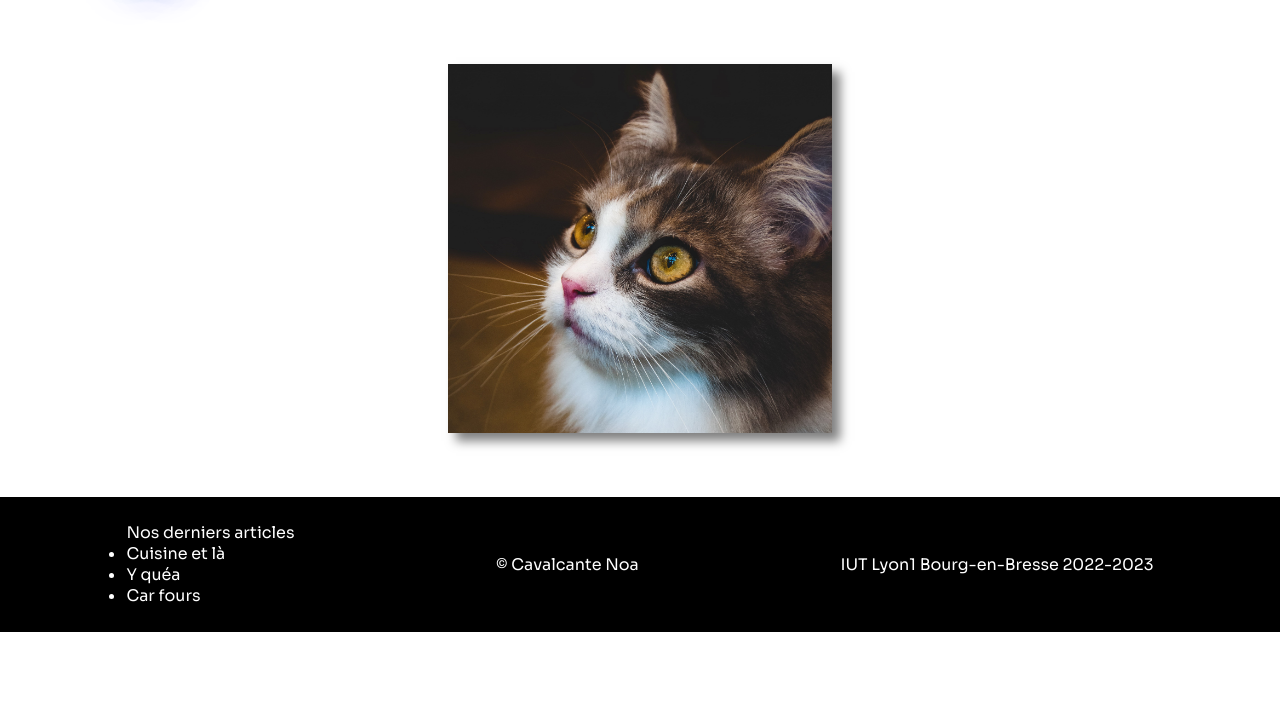
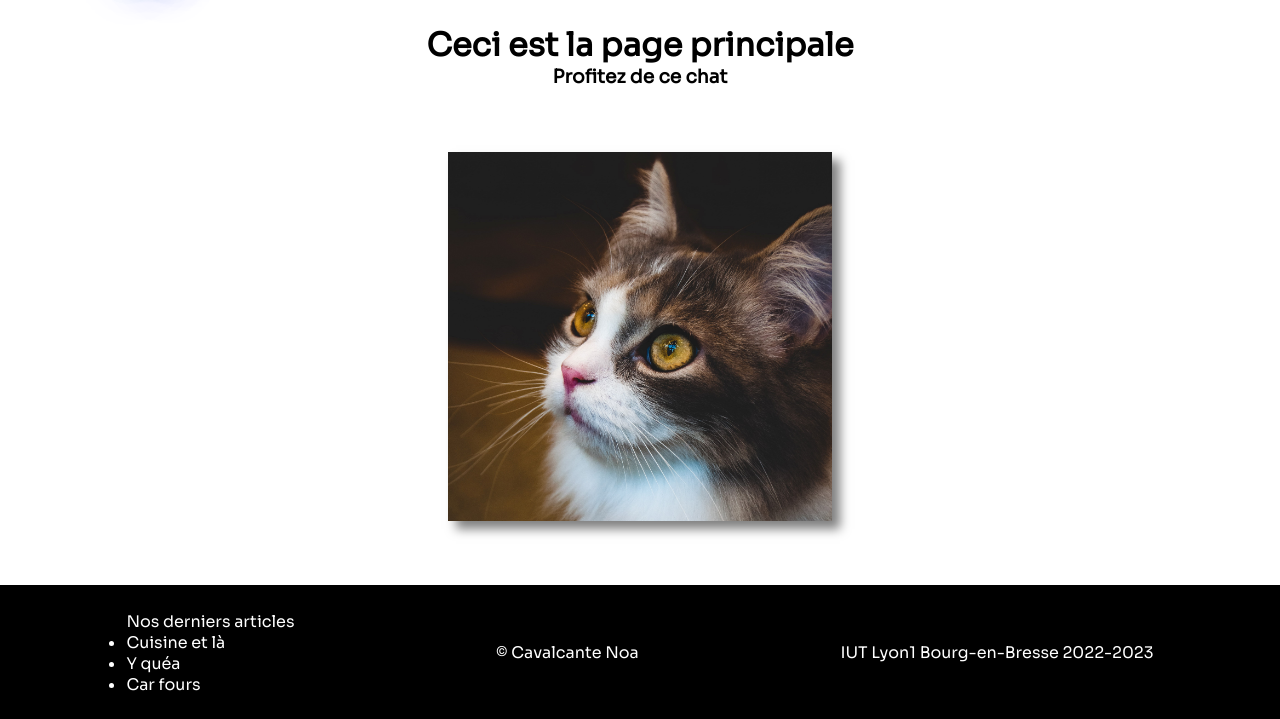
Before and after one commit to YeaZz/DevWeb, a PHP site: page / in a window 1280 px wide. Shown: the part 47-766 px from the top of the page. Run offline with PHP 8.4, Linux system fonts and the light colour scheme.

Commit message:
Edit de la page principale

```diff
--- a/index.php
+++ b/index.php
@@ -12,6 +12,8 @@
     <?php include("modules/header.php"); ?>
 
     <main>
+        <h1>Ceci est la page principale</h1>
+        <h3 style="text-align: center;">Profitez de ce chat</h3>
         <img src="img/cat.jpg" alt="chat">
     </main>
 
```
